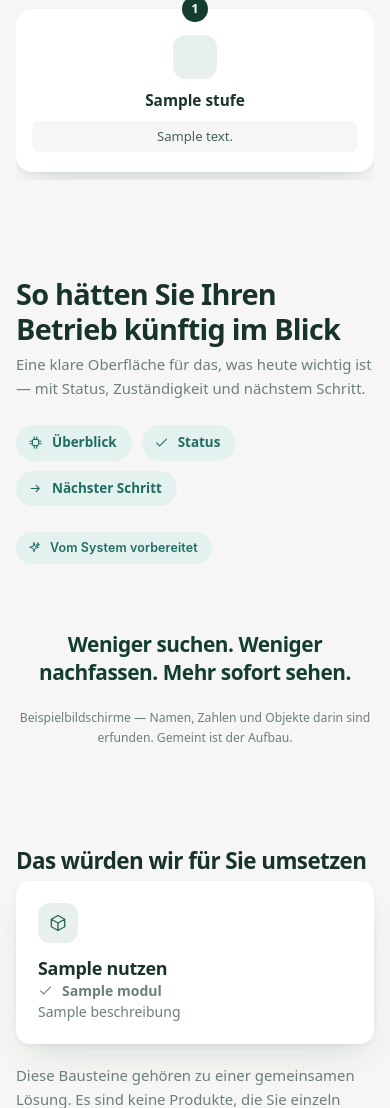
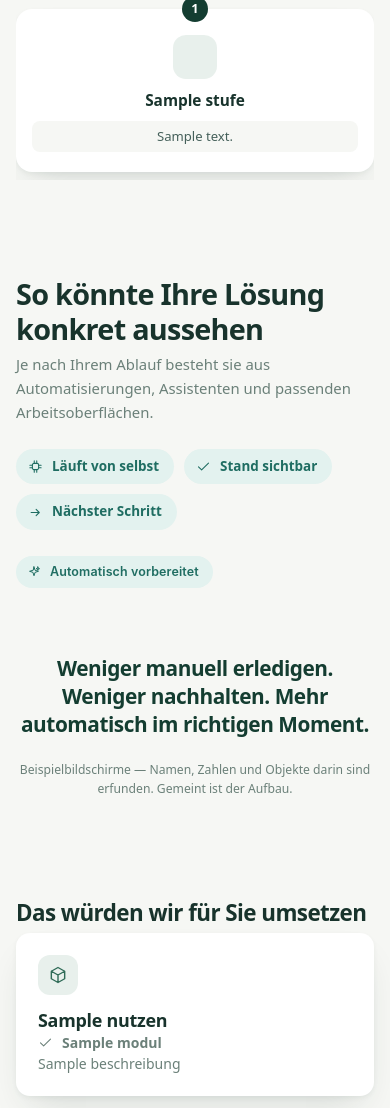
Before and after one commit to deryasarikaya/AI-Start-Map, a FastAPI app: template app/templates/ergebnis.html in a window 390 px wide. Shown: the part 1234-2342 px from the top of the page. Run offline with FastAPI, Linux system fonts and the light colour scheme; the template is opened without the code that fills it: most values are stand-ins (such as "Sample title", 1, 10 or a date in 2020).

Commit message:
Stop assuming every solution is a screen
"So hätten Sie Ihren Betrieb künftig im Blick" quietly assumed that what
gets built is always a surface. For a business whose bottleneck is the
telephone that is wrong -- it might end up with nothing "in front of it"
at all, because an assistant answers the call.

The section says what it is now: how the solution could look. Made of
automations, assistants and, where they fit, working surfaces. The
diagnosis decides which.

And the missing piece was real. Eight view types covered dashboard,
chat, customer file, calendar, portal, documents, inbox and case file --
all of them screens. The incoming call was nowhere, so a business drowning
in phone calls got shown another dashboard.

The phone assistant needs no new schema field. The transcript lives in
the same bubbles as a chat, what was recognised in the same fields as a
file, and the outcome in the status line. A new field would have been a
new layout coming out of the model, which is exactly what the fixed
field set exists to prevent. What it does add is a rule: pick by what
takes work off his hands, not by what looks most like software.

The mark on the main view now says what that kind of solution does. One
sentence for all of them claimed the same thing for a phone assistant as
for a document archive, and from the customer's side it raised more
questions than it answered -- which system, do I have it already, are
you selling me software?

```diff
--- a/app/result_schema.py
+++ b/app/result_schema.py
@@ -60,6 +60,7 @@ ViewType = Literal[
     "terminuebersicht",
     "aussenansicht",
     "dokumentenablage",
+    "telefonassistent",
 ]
 
 # Die Ebenen des Ablaufdiagramms. Mehr Arten gibt es nicht, damit die Vorlage
@@ -710,6 +711,10 @@ REQUIRED_VIEW_FIELDS: dict[str, tuple[str, ...]] = {
     "terminuebersicht": ("eintraege_termine",),
     "aussenansicht": ("schritte",),
     "dokumentenablage": ("eintraege_dokumente",),
+    # Der Telefonassistent braucht kein eigenes Feld: Der Mitschnitt
+    # steckt in denselben Sprechblasen wie ein Chatverlauf, das Erkannte
+    # in denselben Feldern wie eine Akte.
+    "telefonassistent": ("blasen",),
 }
 
 
--- a/app/static/tafel.css
+++ b/app/static/tafel.css
@@ -757,6 +757,43 @@
 }
 .tafel .kiband svg { width: 14px; height: 14px; }
 
+
+/* ── Der Telefonassistent ──────────────────────────────────────────────
+ * Kein Bildschirm mit Tabellen, sondern ein laufender Anruf: wer anruft,
+ * was gesagt wurde, was daraus erkannt wurde, was daraus entstanden ist. */
+.tafel .ansichtsplatz .anrufkopf {
+  display: grid; grid-template-columns: 12px 1fr; gap: 10px;
+  align-items: center; margin-bottom: 16px; font-size: .95rem;
+}
+/* Der Punkt pulst, solange der Anruf läuft — das ist der einzige Ort in
+ * einer Ansicht, an dem sich etwas bewegt, und er sagt: das passiert
+ * gerade, während Sie etwas anderes tun. */
+.tafel .ansichtsplatz .anrufpunkt {
+  width: 10px; height: 10px; border-radius: 50%; background: var(--marke);
+  box-shadow: 0 0 0 0 rgb(47 107 87 / .5);
+  animation: tafel-anruf 2s ease-out infinite;
+}
+@keyframes tafel-anruf {
+  70%  { box-shadow: 0 0 0 9px rgb(47 107 87 / 0); }
+  100% { box-shadow: 0 0 0 0 rgb(47 107 87 / 0); }
+}
+.tafel .ansichtsplatz .mitschnitt { margin-bottom: 18px; }
+.tafel .ansichtsplatz .erkannthead {
+  margin: 0 0 9px; font-size: .7rem; font-weight: 700; letter-spacing: .11em;
+  text-transform: uppercase; color: var(--tinte-leise);
+}
+/* Was am Ende entstanden ist — der Grund, warum der Anruf niemanden
+ * mehr aufhält. */
+.tafel .ansichtsplatz .anrufergebnis {
+  display: block; margin: 16px 0 0; padding: 11px 14px; border-radius: 10px;
+  background: var(--gut-hell); color: var(--marke-tief);
+  font-size: .9rem; font-weight: 620;
+}
+
+@media (prefers-reduced-motion: reduce) {
+  .tafel .ansichtsplatz .anrufpunkt { animation: none; }
+}
+
 /* ── Was schon da ist ─────────────────────────────────────────────────
  * Bewusst ruhig gesetzt: Diese Liste beruhigt, sie verkauft nicht. */
 .tafel .systemliste {
--- a/app/templates/ansichten.html
+++ b/app/templates/ansichten.html
@@ -122,6 +122,41 @@
 {% endmacro %}
 
 
+{% macro telefonassistent(v) %}
+{# Ein eingehender Anruf, den der Assistent annimmt: wer anruft, was gesagt
+   wurde, was daraus erkannt wurde und was am Ende entstanden ist.
+
+   Es ist bewusst kein Bildschirm mit Tabellen. Für einen Betrieb, dessen
+   Engpass das Telefon ist, ist genau das der Unterschied zwischen „ich sehe
+   meine Lösung" und „ich sehe schon wieder ein Dashboard". #}
+{% call rahmen(v.titel, v.beschreibung, 'Anruf') %}
+  <div class="anrufkopf">
+    <span class="anrufpunkt" aria-hidden="true"></span>
+    <b>{{ v.daten.name or 'Eingehender Anruf' }}</b>
+  </div>
+  <div class="mitschnitt">
+    {% for b in v.daten.blasen %}
+    <div class="mailrow">
+      <div class="from">{{ 'Anrufer' if b.seite == 'kunde' else 'Assistent' }} · {{ b.zeit }}</div>
+      <div class="txt">{{ b.text }}</div>
+    </div>
+    {% endfor %}
+  </div>
+  {% if v.daten.felder %}
+  <p class="erkannthead">Daraus erkannt</p>
+  <div class="kv">
+    {% for f in v.daten.felder %}
+    <div><span>{{ f.label }}</span><b>{{ f.wert }}</b></div>
+    {% endfor %}
+  </div>
+  {% endif %}
+  {% if v.daten.statussatz %}
+  <p class="anrufergebnis">{{ v.daten.statussatz }}</p>
+  {% endif %}
+{% endcall %}
+{% endmacro %}
+
+
 {% macro kundenakte(v) %}
 {% call rahmen(v.titel, v.beschreibung, 'Kunde') %}
   <div class="akte-head">
@@ -199,5 +234,6 @@
 {% elif v.typ == 'terminuebersicht' %}{{ terminuebersicht(v) }}
 {% elif v.typ == 'aussenansicht' %}{{ aussenansicht(v) }}
 {% elif v.typ == 'dokumentenablage' %}{{ dokumentenablage(v) }}
+{% elif v.typ == 'telefonassistent' %}{{ telefonassistent(v) }}
 {% endif %}
 {% endmacro %}
--- a/app/templates/ergebnis.html
+++ b/app/templates/ergebnis.html
@@ -434,18 +434,22 @@
 {% if gezeigte %}
 <section class="konkret" data-auftritt>
   <div class="flaeche">
-    {# Überschrift und Unterzeile sind fest. Sie müssen für jeden Betrieb
-       stimmen und verkaufen Klarheit im Alltag, nicht Bildschirme. #}
-    <h2>So hätten Sie Ihren Betrieb künftig im Blick</h2>
-    <p class="lauftext">Eine klare Oberfläche für das, was heute wichtig
-    ist — mit Status, Zuständigkeit und nächstem Schritt.</p>
+    {# Überschrift und Unterzeile sind fest, aber **nicht auf eine
+       Oberfläche festgelegt.** „So hätten Sie Ihren Betrieb künftig im
+       Blick" setzte voraus, dass am Ende ein Bildschirm steht. Für einen
+       Betrieb, dessen beste Lösung ein Telefonassistent oder eine
+       Nachfass-Automatik ist, stimmt das nicht — der hätte womöglich gar
+       nichts „vor sich". Was hier steht, entscheidet die Diagnose. #}
+    <h2>So könnte Ihre Lösung konkret aussehen</h2>
+    <p class="lauftext">Je nach Ihrem Ablauf besteht sie aus
+    Automatisierungen, Assistenten und passenden Arbeitsoberflächen.</p>
 
     {# Drei feste Mikro-Nutzen. Keine Beschriftungen am Bildschirm, die
        auf einzelne Stellen zeigen — die wären pro Fall erfunden. Diese
        drei gelten für jede Oberfläche, die wir bauen würden. #}
     <ul class="mikronutzen">
-      <li><svg aria-hidden="true"><use href="#i-schluessel"/></svg>Überblick</li>
-      <li><svg aria-hidden="true"><use href="#i-haken"/></svg>Status</li>
+      <li><svg aria-hidden="true"><use href="#i-schluessel"/></svg>Läuft von selbst</li>
+      <li><svg aria-hidden="true"><use href="#i-haken"/></svg>Stand sichtbar</li>
       <li><svg aria-hidden="true"><use href="#i-pfeil"/></svg>Nächster Schritt</li>
     </ul>
 
@@ -459,14 +463,17 @@
       <div class="ansichtsplatz ergebnis">
         {% if loop.first %}
         {# **Ein einziger Hinweis, wo Arbeit wegfällt** — an der
-           Hauptansicht und sonst nirgends. Welche Zeile im Bildschirm
-           genau automatisch entstanden ist, wüssten wir nur, wenn das
-           Modell es sagt, und das tut es nicht. Also ein fester Satz,
-           der für jede Lösung gilt, die wir bauen würden. Zehn solcher
-           Marken wären Dekoration; eine ist eine Aussage. #}
+           Hauptansicht und sonst nirgends. Zehn solcher Marken wären
+           Dekoration; eine ist eine Aussage.
+
+           Der Satz hing vorher nicht am Lösungstyp und behauptete für
+           alle dasselbe: „Vom System vorbereitet". Aus Kundensicht wirft
+           das mehr Fragen auf, als es beantwortet — welches System, habe
+           ich das schon, verkauft ihr mir Software? Jetzt sagt er, was
+           **diese** Art von Lösung tut, und nichts darüber hinaus. #}
         <p class="kiband">
           <svg aria-hidden="true"><use href="#i-funke"/></svg>
-          <span>Vom System vorbereitet</span>
+          <span>{{ v.typ | automatisiert }}</span>
         </p>
         {% endif %}
         {{ ansichten.ansicht(v) }}
@@ -477,8 +484,8 @@
     {# Der Satz, der das Produkt zurück in seinen Alltag übersetzt. Fest
        für alle: Bis hierher hat er Bildschirme gesehen, und Bildschirme
        kauft niemand. #}
-    <p class="entlastung">Weniger suchen. Weniger nachfassen.
-    Mehr sofort sehen.</p>
+    <p class="entlastung">Weniger manuell erledigen. Weniger nachhalten.
+    Mehr automatisch im richtigen Moment.</p>
 
     {# Der Hinweis gehört dazu und bleibt: Die Namen und Zahlen in den
        Fenstern sind erfunden. Klein, aber nicht weg. #}
--- a/app/web/responses.py
+++ b/app/web/responses.py
@@ -234,6 +234,36 @@ def wandelsymbol(text: str) -> str:
 
 templates.env.filters["wandelsymbol"] = wandelsymbol
 
+# Was eine Lösung dieser Art dem Betrieb abnimmt. Der Hinweis an der
+# Hauptansicht sagt genau das und nichts darüber hinaus — ein Satz für alle
+# Typen behauptete für den Telefonassistenten dasselbe wie für die
+# Dokumentenablage.
+AUTOMATISIERT: dict[str, str] = {
+    "uebersicht": "Automatisch zusammengeführt",
+    "vorgangsakte": "Automatisch zusammengetragen",
+    "eingangspruefung": "Automatisch erkannt und eingeordnet",
+    "nachrichtenverlauf": "Standardanfragen automatisch beantwortet",
+    "kundenakte": "Verlauf automatisch mitgeführt",
+    "terminuebersicht": "Automatisch geplant und erinnert",
+    "aussenansicht": "Stand automatisch aktuell",
+    "dokumentenablage": "Automatisch erkannt und zugeordnet",
+    "telefonassistent": "Der Assistent nimmt den Anruf auf",
+}
+
+
+def automatisiert(typ: str) -> str:
+    """Der Hinweis zu einem Ansichtstyp.
+
+    Unbekannter Typ — etwa weil ein neuer dazugekommen ist und hier vergessen
+    wurde — bekommt den allgemeinen Satz. Lieber unspezifisch als falsch.
+    """
+
+    return AUTOMATISIERT.get(typ, "Automatisch vorbereitet")
+
+
+templates.env.filters["automatisiert"] = automatisiert
+
+
 
 
 
```
Also changed, not shown: app/prompts/ergebnis_teil2a.md (+9 -0 lines), tests/test_example_page.py (+2 -2 lines), tests/test_phone_assistant_view.py (added, +116 -0 lines), tests/test_report_page.py (+1 -1 lines), tests/test_small_and_no_tech_results.py (+1 -1 lines), tests/test_ux_journey.py (+1 -1 lines).
